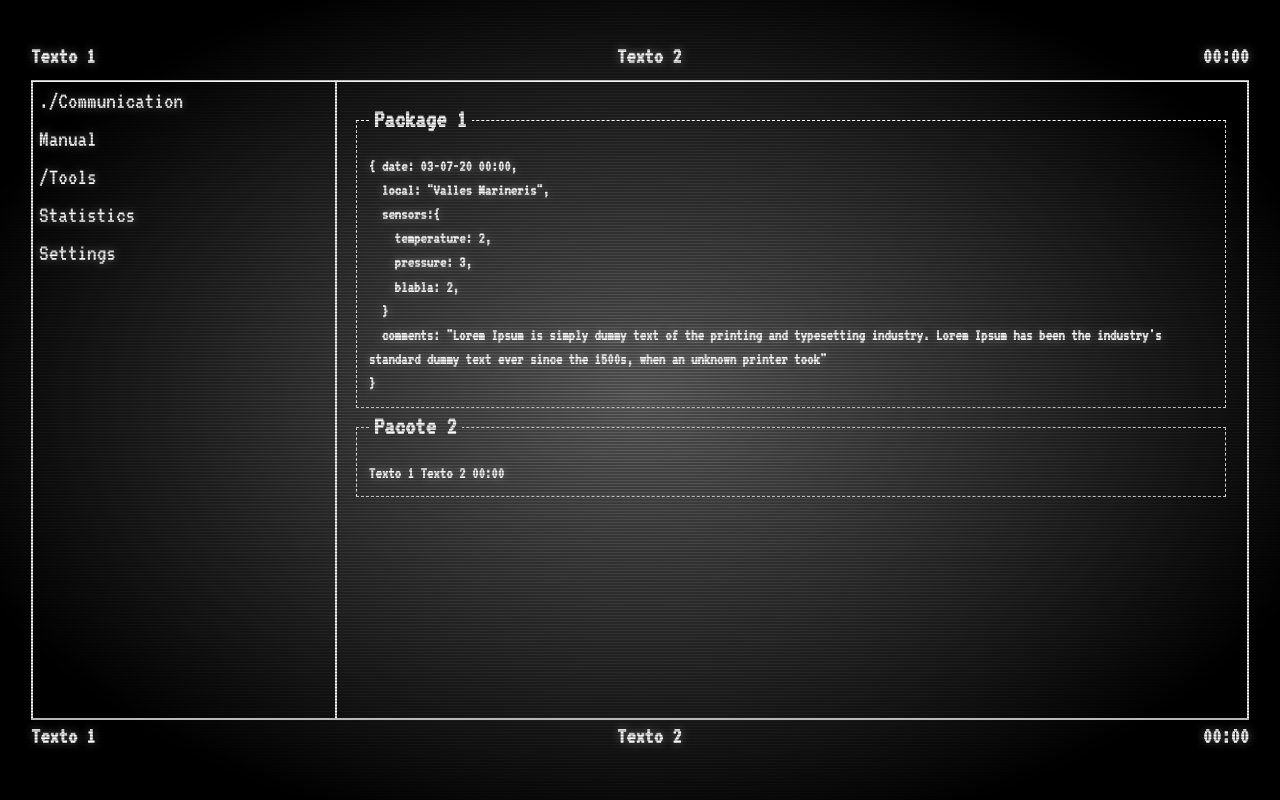
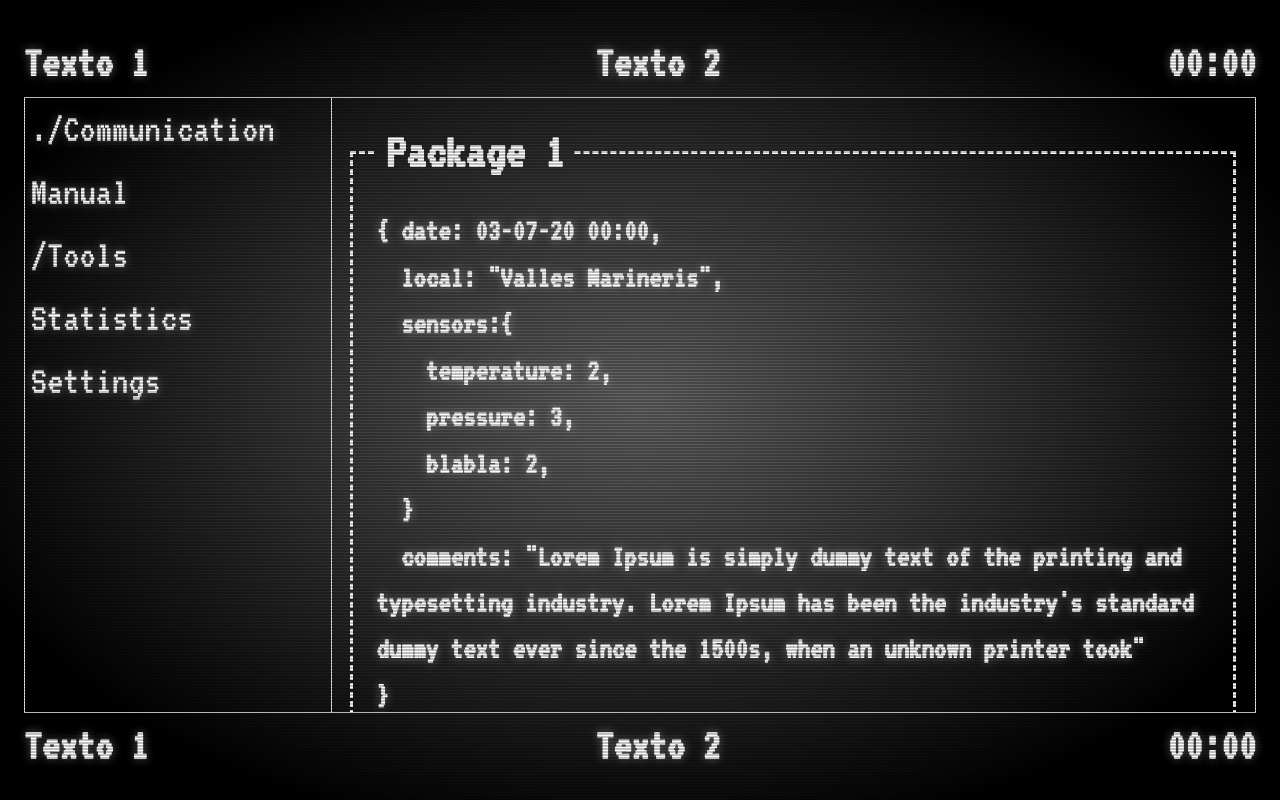
Before and after one commit to Math-42/TESS, an Electron app: page src/index.html in a window 1280 px wide. Drawn offline with nearby package versions, Linux system fonts and the light colour scheme.

Commit message:
Novo css

```diff
--- a/src/index.css
+++ b/src/index.css
@@ -7,9 +7,26 @@ html {
 	justify-content: center;
 	justify-items: center;
 	font-family: 'VT323', monospace;
-	font-size: 1.2em;
+	font-size: 1.1em;
 	font-weight: bold;
 	overflow-y: hidden;
+}
+
+::-webkit-scrollbar {
+  width: 0.3em;
+}
+
+::-webkit-scrollbar-track {
+  background: rgba(241, 241, 241, 0.308);
+}
+
+::-webkit-scrollbar-thumb {
+  background: #888;
+}
+
+::-webkit-scrollbar-thumb:hover {
+  background: #555;
+
 }
 
 .glow{
@@ -17,7 +34,7 @@ html {
 }
 
 #display{
-	font-size: 0.7em !important;
+	font-size: 1.6em !important;
 	height: 100%;
     overflow-y: scroll;
 }
@@ -60,7 +77,9 @@ html {
 
 #headers {
 	justify-content: space-between;
-	flex: 0.05;
+	flex: 0.1;
+  font-size: 2.3em;
+  align-items: flex-end;
 }
 
 #mainContainer {
@@ -73,8 +92,6 @@ html {
 	width: 100%;
 }
 
-
-
 #menus {
 	flex: 1;
 	border-right: 0.1em solid whitesmoke;
@@ -85,7 +102,7 @@ html {
 }
 
 button.option {
-	font-size: x-large;
+	font-size: 2.1em;
 	color: white;
 	width: 100%;
 	box-shadow: none;
@@ -106,6 +123,7 @@ button.option:hover{
 }
 
 #footers {
+  font-size: 2.3em;
 	flex: 0.05;
 	justify-content: space-between;
 }
```
